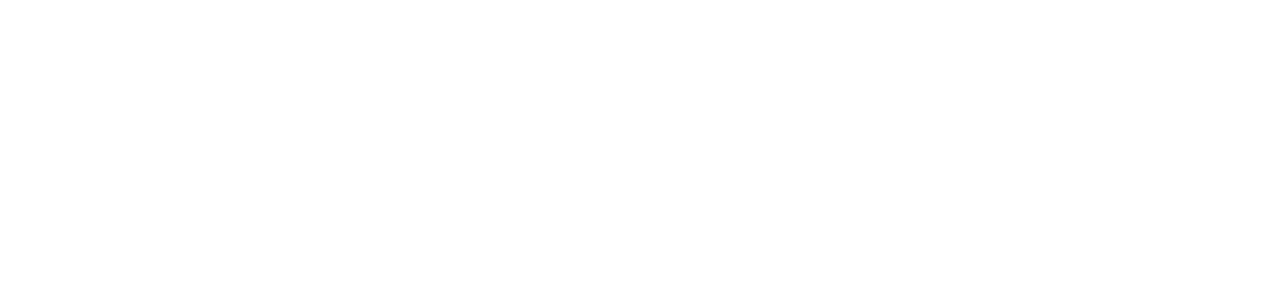
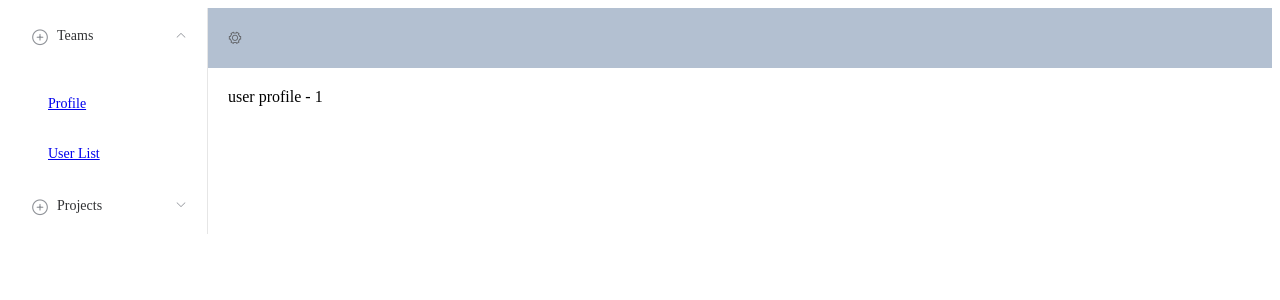
Before and after one commit to wd64759/coffee-cup, a Vue app: page /#/user/profile/1 in a window 1280 px wide. Shown: the top 300 px of the page. Built offline with nearby package versions, Linux system fonts and the light colour scheme.

Commit message:
13Jan add classic layout and sub routers

```diff
--- a/src/router/index.ts
+++ b/src/router/index.ts
@@ -2,14 +2,22 @@
 import VueRouter from 'vue-router';
 import Home from '../views/Home.vue';
 import Login from '../views/Login.vue';
+import UserList from '../views/team/UserList.vue';
+import UserProfile from '../views/team/UserProfile.vue';
+import NotFound from '../views/404.vue';
 
 Vue.use(VueRouter);
 
 const routes = [
   {
-    path: '/home',
+    path: '/home/:username',
+    props: true,
     name: 'home',
     component: Home,
+    children: [
+      {path: '/user/profile/:id', name: 'UserProfile', component: UserProfile},
+      {path: '/user/list', name: 'UserList', component: UserList},
+    ],
   },
   {
     path: '/login',
@@ -20,6 +28,11 @@
     // which is lazy-loaded when the route is visited.
     // component: () => import(/* webpackChunkName: "about" */ '../views/Login.vue'),
   },
+  {
+    path: '*',
+    name: '404Error',
+    component: NotFound,
+  },
 ];
 
 const router = new VueRouter({
--- /dev/null
+++ b/src/views/404.vue
@@ -0,0 +1,13 @@
+<template>
+    <div><h2>404 Not Found</h2></div>
+</template>
+
+<script lang="ts">
+export default ({
+    name: 'NotFound',
+});
+</script>
+
+<style lang="sass">
+
+</style>
--- a/src/views/Home.vue
+++ b/src/views/Home.vue
@@ -1,18 +1,81 @@
 <template>
   <div class="home">
     <!-- <img alt="Vue logo" src="../assets/logo.png"> -->
-    <h3>This is Home Page</h3>
+    <el-container>
+      <el-aside width="200px">
+        <el-menu :default-openeds="['1']">
+          <el-submenu index="1">
+            <template slot="title"><i class="el-icon-circle-plus-outline"></i>Teams</template>
+            <el-menu-item-group>
+              <el-menu-item index="1-1">
+                <router-link to="/user/profile/1">Profile</router-link>
+              </el-menu-item>
+              <el-menu-item index="1-2">
+                <router-link to="/user/list">User List</router-link>
+              </el-menu-item>
+            </el-menu-item-group>
+          </el-submenu>
+          <el-submenu index="2">
+            <template slot="title"><i class="el-icon-circle-plus-outline"></i>Projects</template>
+            <el-menu-item-group>
+              <el-menu-item index="2-1">Item-1</el-menu-item>
+              <el-menu-item index="2-2">Item-2</el-menu-item>
+            </el-menu-item-group>
+          </el-submenu>
+        </el-menu>
+      </el-aside>
+
+      <el-container>
+        <el-header style="text-align: right: front-size: 12px">
+          <el-dropdown>
+            <i class="el-icon-setting" style="margin-right: 15px"></i>
+            <el-dropdown-menu slot="dropdown">
+              <el-dropdown-item>search</el-dropdown-item>
+              <el-dropdown-item>new</el-dropdown-item>
+              <el-dropdown-item>delete</el-dropdown-item>
+            </el-dropdown-menu>
+            <span>{{username}}</span>
+          </el-dropdown>
+        </el-header>
+
+        <el-main>
+          <router-view />
+        </el-main>
+      </el-container>
+    </el-container>
   </div>
 </template>
+
+<style>
+  .el-header {
+    background-color: #B3C0D1;
+    color: #333;
+    line-height: 60px;
+  }
+
+  .el-aside {
+    color: #333;
+  }
+</style>
 
 <script>
 // @ is an alias to /src
 import Home from '@/components/Home.vue';
 
 export default {
+  props: ['username'],
   name: 'home',
   components: {
     Home,
   },
+  data() {
+    return {
+      users: [
+            {name: 'Tom', date: '2018-01-20', address: 'Shanghai'},
+            {name: 'John', date: '2018-01-20', address: 'Shanghai'},
+            {name: 'Sindy', date: '2018-01-20', address: 'Shanghai'},
+          ],
+    };
+  },
 };
 </script>
--- a/src/views/Login.vue
+++ b/src/views/Login.vue
@@ -38,7 +38,8 @@
             this.$refs[formName].validate((valid) => {
             if (valid) {
                 console.log('>>>' + this.login_form.username);
-                this.$router.push('/home');
+                // this.$router.push('/home');
+                this.$router.push({name: 'home', params: {username: this.login_form.username}});
             } else {
                 this.$message({
                     message: 'invalid user name or passcode',
--- /dev/null
+++ b/src/views/team/UserList.vue
@@ -0,0 +1,13 @@
+<template>
+    <div>user list</div>
+</template>
+
+<script lang="ts">
+export default ({
+    name: 'UserList',
+});
+</script>
+
+<style lang="sass">
+
+</style>
--- /dev/null
+++ b/src/views/team/UserProfile.vue
@@ -0,0 +1,13 @@
+<template>
+    <div>user profile - {{$route.params.id}}</div>
+</template>
+
+<script lang="ts">
+export default ({
+    name: 'UserProfile',
+});
+</script>
+
+<style lang="sass">
+
+</style>
```
